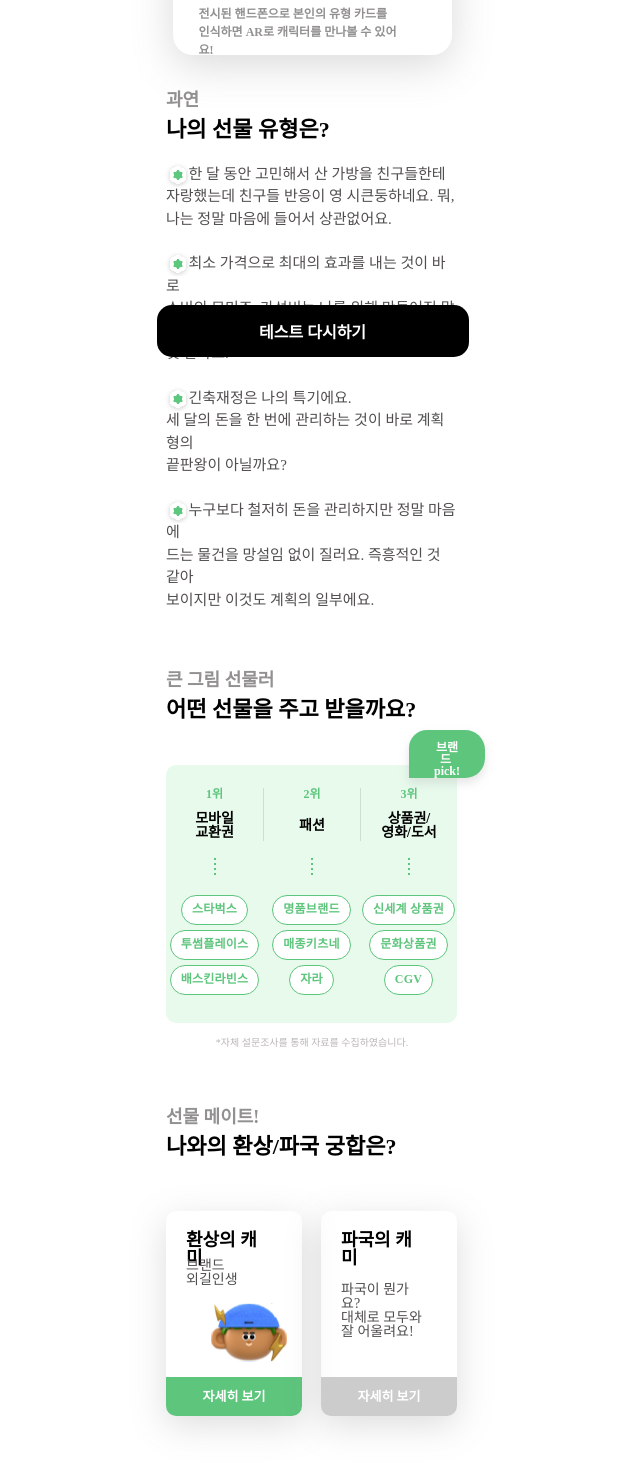
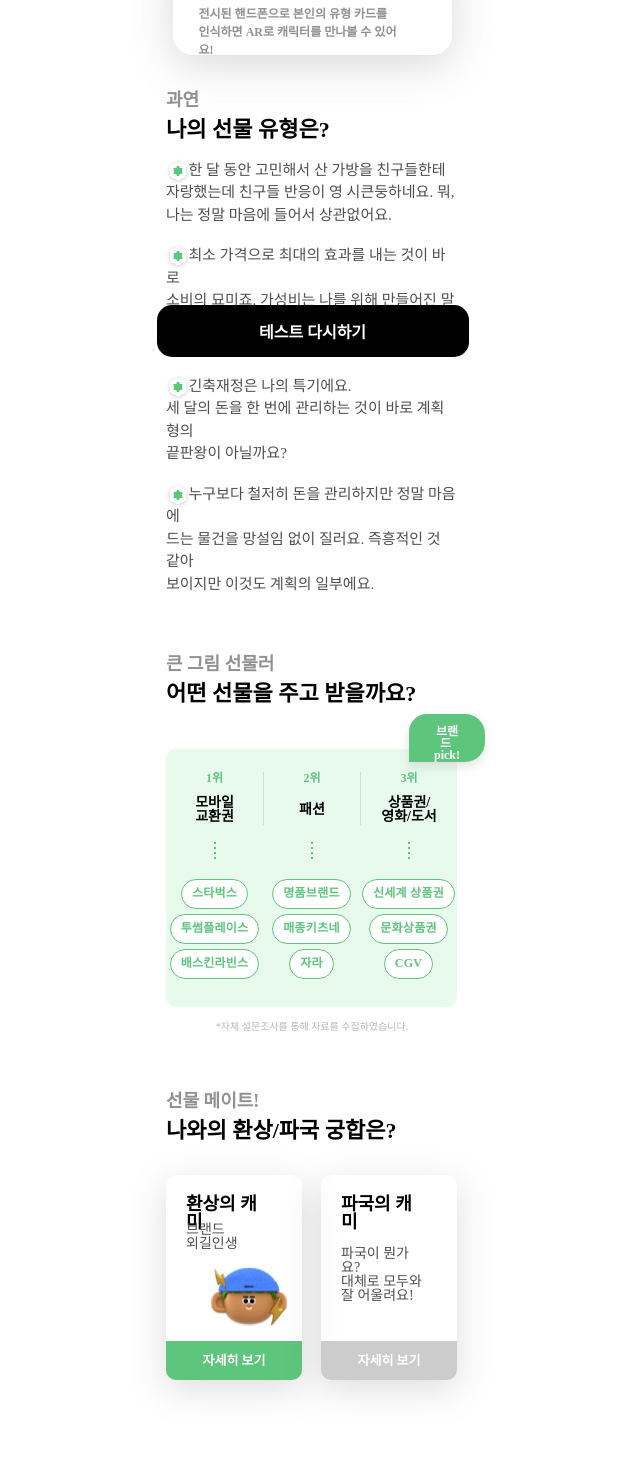
Before and after one commit to gift-mbti/gift-mbti, a Next.js app: page /results/1 in a window 1280 px wide. Shown: the part 430-1900 px from the top of the page, without its empty margins (328-968 px from the left). Built offline with nearby package versions, Linux system fonts and the light colour scheme; a web font is replaced by a local one.

Commit message:
feat: 스타일 수정

```diff
--- a/src/components/result/molecules/SmallCard.tsx
+++ b/src/components/result/molecules/SmallCard.tsx
@@ -6,8 +6,7 @@ const Container = styled.div`
   font-family: 'Pretendard';
   width: 136px;
   height: 204px;
-  top: 34px;
-
+  top: 14px;
   box-shadow: 0px 10px 35px rgba(120, 120, 120, 0.25);
   border-radius: 10px;
 `;
--- a/src/components/result/organisms/Cards.tsx
+++ b/src/components/result/organisms/Cards.tsx
@@ -6,7 +6,7 @@ const CardContainer = styled.div`
   display: flex;
   flex-wrap: wrap;
   gap: 19px;
-  margin-bottom: 105px;
+  margin-bottom: 85px;
 `;
 
 const Container = styled.div`
--- a/src/components/result/organisms/Description.tsx
+++ b/src/components/result/organisms/Description.tsx
@@ -5,7 +5,10 @@ const DescContainer = styled.section`
 `;
 
 const TextContainer = styled.div`
-  margin-top: 22px;
+  margin-top: 18px;
+  font-size: 15px;
+  // jaman - 다시 물어보기
+  line-height: 150%;
 `;
 
 const Star = styled.img`
```
